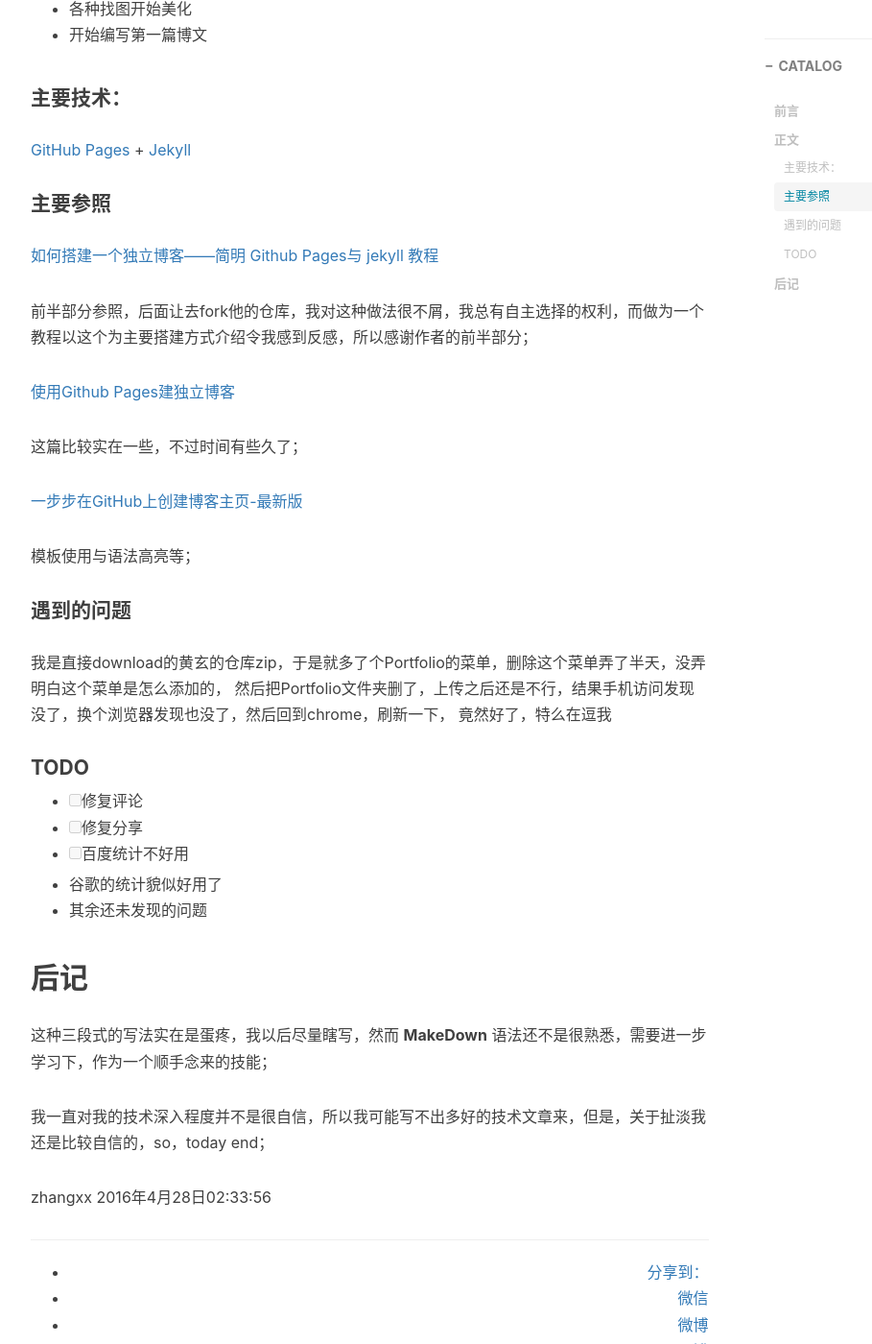
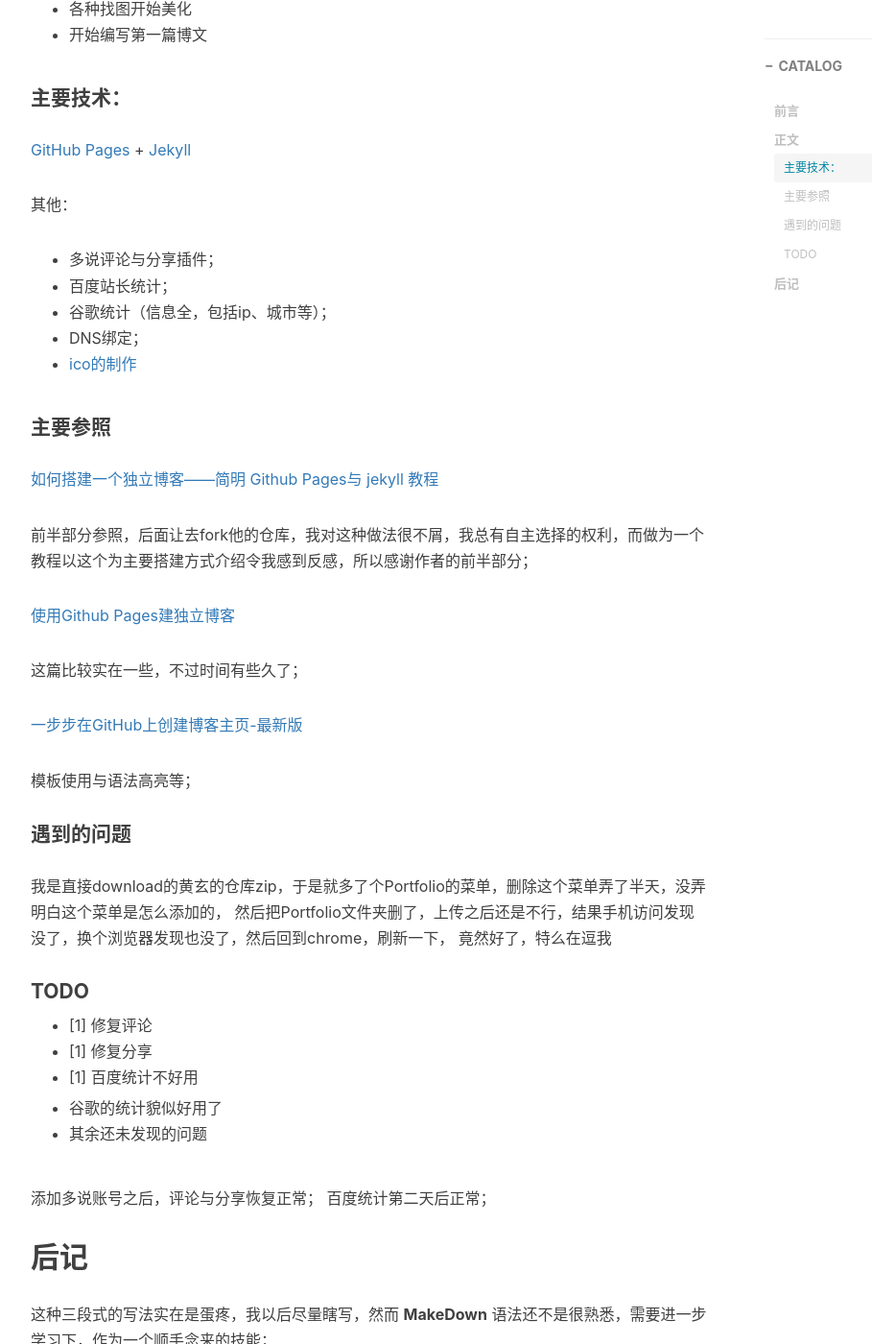
Before and after one commit to zhangxx0/zhangxx0.github.io, a Jekyll site: the page built from _posts/2016-04-28-hello-2016.markdown, in a window 1280 px wide and 1400 px high, scrolled down 1245 px. Shown: the whole window at 96% size, without its empty margins (233-1142 px from the left). Built offline with Jekyll 4.4.1, drawn with Linux system fonts in a browser that asks for light colours; nearby versions of some CDN libraries; comment, search, counter and statistics services are not loaded; some of the changed text lies outside the part shown.

Commit message:
add info

```diff
--- a/_posts/2016-04-28-hello-2016.markdown
+++ b/_posts/2016-04-28-hello-2016.markdown
@@ -27,7 +27,7 @@ tags:
 
 大体的过程
 
-* 购买域名，godaddy，花了55
+* 购买域名，godaddy，花了55￥
 * 配置SSH keys
 * NDSpod 绑定
 * 创建zhangxx.github.io 仓库
@@ -40,6 +40,14 @@ tags:
 
 #### 主要技术：
 [ GitHub Pages ](https://pages.github.com/) + [ Jekyll ](http://jekyllrb.com/)
+
+其他：
+
+* 多说评论与分享插件；
+* 百度站长统计；
+* 谷歌统计（信息全，包括ip、城市等）；
+* DNS绑定；
+* [ico的制作](http://www.faviconer.com/)
 
 #### 主要参照
 [如何搭建一个独立博客——简明 Github Pages与 jekyll 教程](http://cnfeat.com/blog/2014/05/10/how-to-build-a-blog/)
@@ -55,7 +63,6 @@ tags:
 模板使用与语法高亮等；
 
 
-
 #### 遇到的问题
 
 我是直接download的黄玄的仓库zip，于是就多了个Portfolio的菜单，删除这个菜单弄了半天，没弄明白这个菜单是怎么添加的，
@@ -65,13 +72,15 @@ tags:
 
 #### TODO
 
-- [ ] 修复评论
-- [ ] 修复分享
-- [ ] 百度统计不好用
+- [1] 修复评论
+- [1] 修复分享
+- [1] 百度统计不好用
 
 * 谷歌的统计貌似好用了
 * 其余还未发现的问题
 
+添加多说账号之后，评论与分享恢复正常；
+百度统计第二天后正常；
 
 ## 后记
 
```
Also changed, not shown: _posts/2016-04-29-MarkDown-note.markdown (+20 -0 lines).
